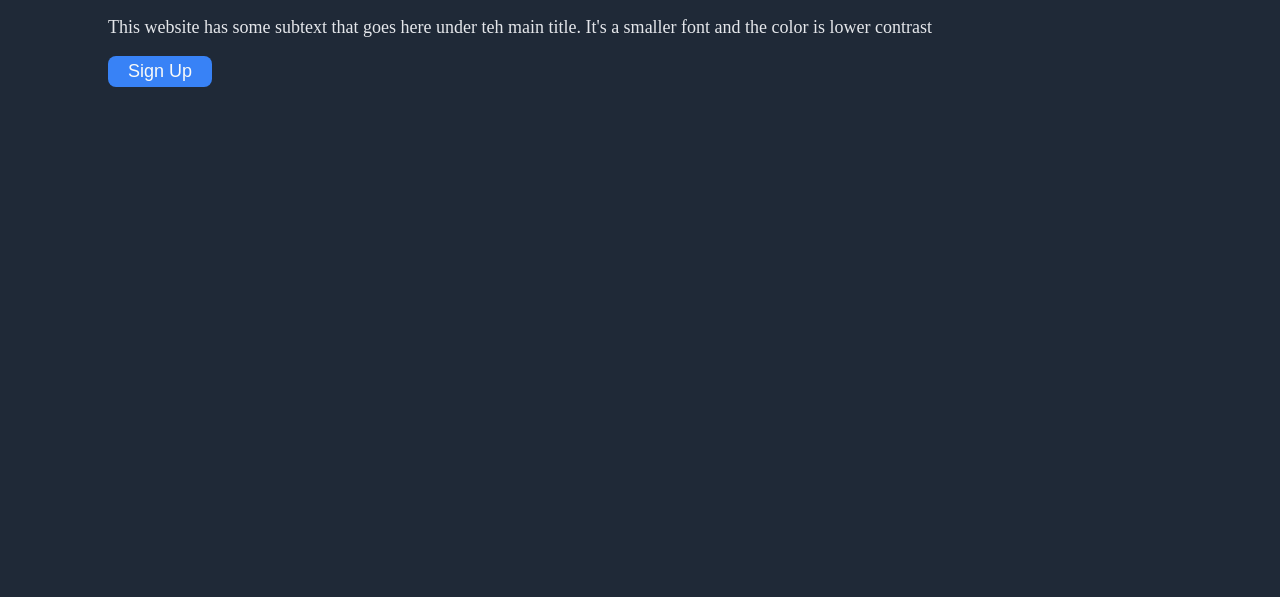
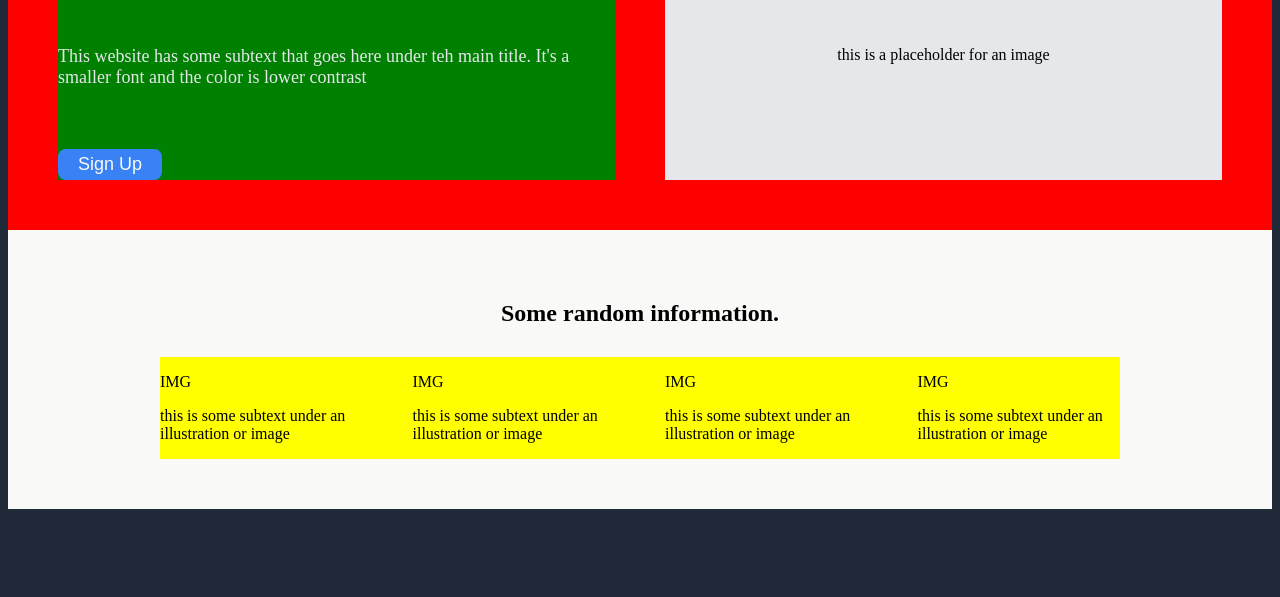
Before and after one commit to Mjs164Dev/odin-landing-page, a plain HTML site: page index.html in a window 1280 px wide. Shown: the part 203-800 px from the top of the page. Drawn offline with Linux system fonts and the light colour scheme.

Commit message:
Add section 2 to landing page

```diff
--- a/index.html
+++ b/index.html
@@ -28,6 +28,29 @@
     </div>
 
     <div class="two">
+        <h2>Some random information.</h2>
+        <div class="block-row">
+            <div class="block">
+                <p class="image">IMG</p>
+                <p>this is some subtext under an illustration or image</p>
+            </div>
+
+            <div class="block">
+                <p>IMG</p>
+                <p>this is some subtext under an illustration or image</p>
+            </div>
+
+            <div class="block">
+                <p>IMG</p>
+                <p>this is some subtext under an illustration or image</p>
+            </div>
+
+            <div class="block">
+                <p>IMG</p>
+                <p>this is some subtext under an illustration or image</p>
+            </div>
+
+        </div>
     </div>
 
     <div class="three">
--- a/style.css
+++ b/style.css
@@ -1,7 +1,5 @@
 body {
     background-color: #1F2937;
-    padding-left: 100px;
-    padding-right: 100px;
 }
 
 .header {
@@ -9,6 +7,7 @@ body {
     flex-direction: row;
     justify-content: space-between;
     align-items: center;
+    padding: 0px 50px;
 }
 
 .logo {
@@ -21,22 +20,41 @@ body {
 }
 
 .hero {
+    background-color: red;
     display: flex;
     flex-direction: row;
-    flex: 1;
+    justify-content:space-between;
+    align-items: center;
+    gap: 50px;
+    padding: 50px;
+    margin: 0;
+    height: 250px;
 }
 
 .hero-left {
+    background-color: green;
     display: flex;
     flex-direction: column;
-    justify-content: left;
+    justify-content: space-between;
     align-items: flex-start;
+    width: 50vw;
+    height: 100%;
+}
+
+.hero-right {
+    display: flex;
+    background-color: #E5E7EB;
+    width: 50vw;
+    height: 100%;
+    justify-content: center;
+    align-items: center;
 }
 
 .hero-text {
     color: #F9FAF8;
     font-weight: bolder;
     font-size: 48px;
+    margin: 0;
 }
 
 .hero-subtext {
@@ -53,7 +71,26 @@ body {
     text-decoration: none;
     padding: 5px 20px;
     border-radius: 8px;
+}
 
+.two {
+    background-color: #F9FAF8;
+    display: flex;
+    flex-direction: column;
+    justify-content:flex-start;
+    align-items: center;
+    gap: 10px;
+    padding: 50px 0px;
+}
+
+.block-row {
+    background-color: yellow;
+    display: flex;
+    flex-direction: row;
+    justify-content: space-evenly;
+    align-items: center;
+    width: 75vw;
+    gap: 50px;
 }
 
 ul {
```
